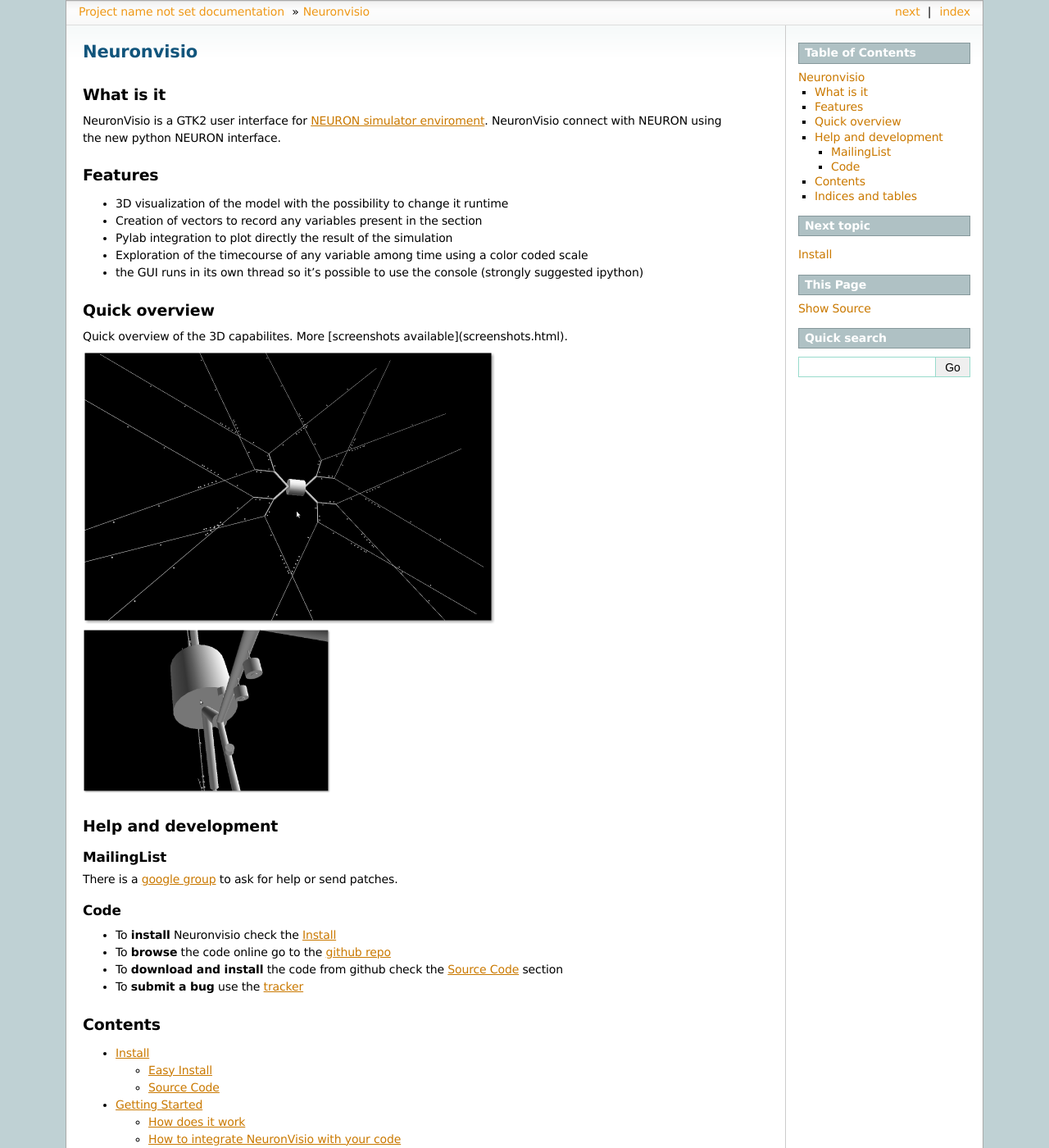
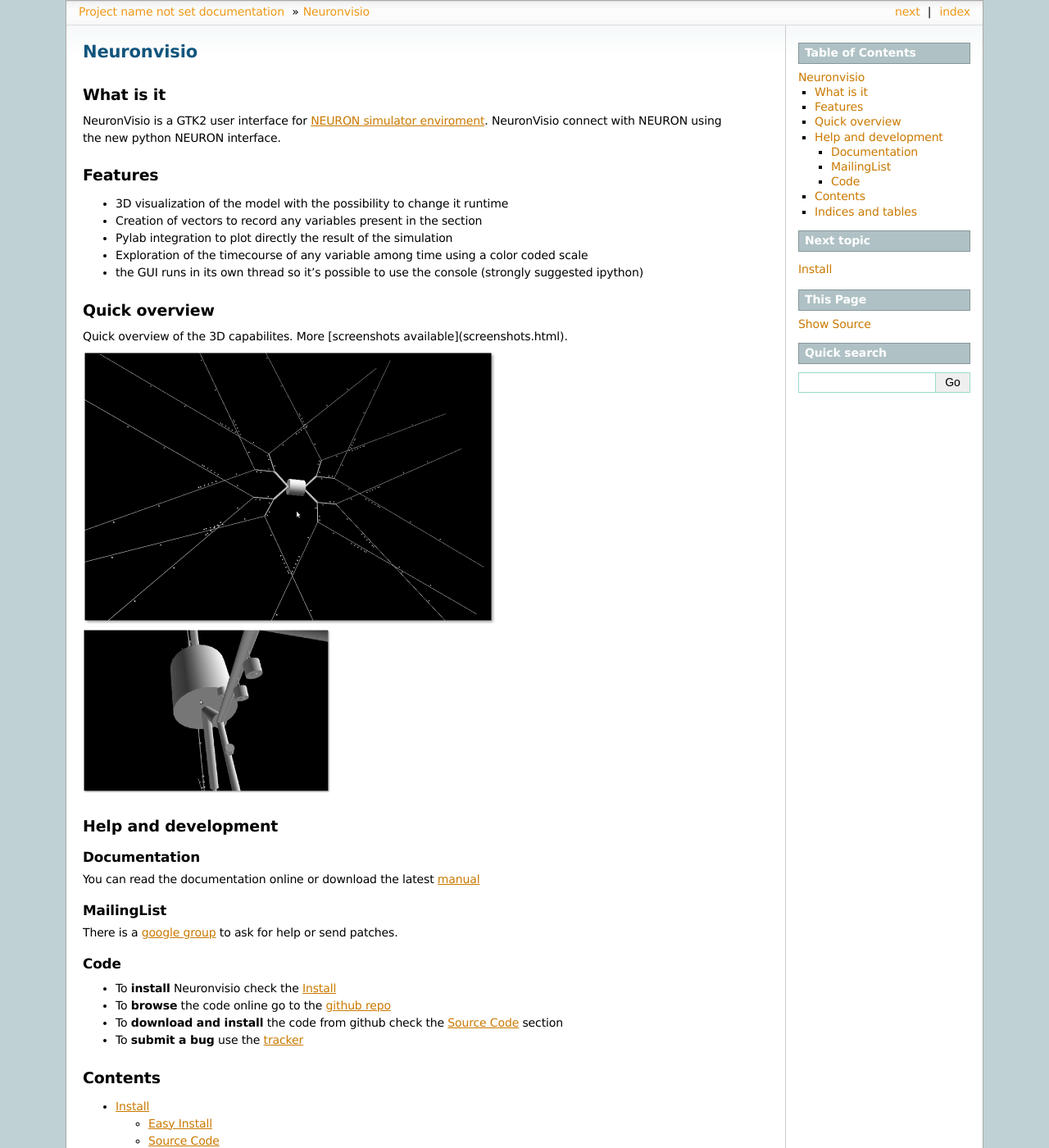
Before and after one commit to mattions/neuronvisio, a Sphinx documentation site: the page built from docs/index.rst, in a window 1280 px wide and 1400 px high. Shown: the whole window at 82% size. Built offline with Sphinx 7.4.7, drawn with Linux system fonts in a browser that asks for light colours; formulas are drawn with MathJax 3; the version number could not be read and is left out.

Commit message:
Update the docs

```diff
--- a/README.rst
+++ b/README.rst
@@ -51,7 +51,7 @@
 Documentation
 =============
 
-The documentation is available in the doc folder or online_.
+The documentation is available in the doc folder or online_ or in pdf format in the docs direcotry
 
 .. _online: http://mattions.github.com/neuronvisio
 
--- a/docs/gettingstarted.rst
+++ b/docs/gettingstarted.rst
@@ -55,7 +55,7 @@
     import nrnvisio
     from neuron import h
     controls = nrnvisio.Controls()
-    h.load_file("path/to/my_model.hoc")
+    h.load_file('path/to/my_model.hoc')
 
 NeuronVisio features
 ====================
--- a/docs/index.rst
+++ b/docs/index.rst
@@ -34,6 +34,13 @@
 
 Help and development
 ====================
+
+Documentation
+-------------
+
+You can read the documentation online or download the latest manual_
+
+.. _manual: http://github.com/mattions/neuronvisio/blob/master/docs/Neuronvisio_User_Manual.pdf
 
 MailingList
 -----------
--- a/docs/screenshots.rst
+++ b/docs/screenshots.rst
@@ -15,7 +15,7 @@
 You can change the `tstop`, the `dt` and the initial voltage from the GUI or
 the console.
 
-.. image:: images/userInterface-0.3.png
+.. image:: images/Neuronvisio-Controls.png
 
 3-Dimensions with a simple model
 ================================
```
Also changed, not shown: docs/images/document-save.png (deleted), docs/images/find.png (deleted), docs/images/userInterface-0.3.png (deleted), 1 other file.
